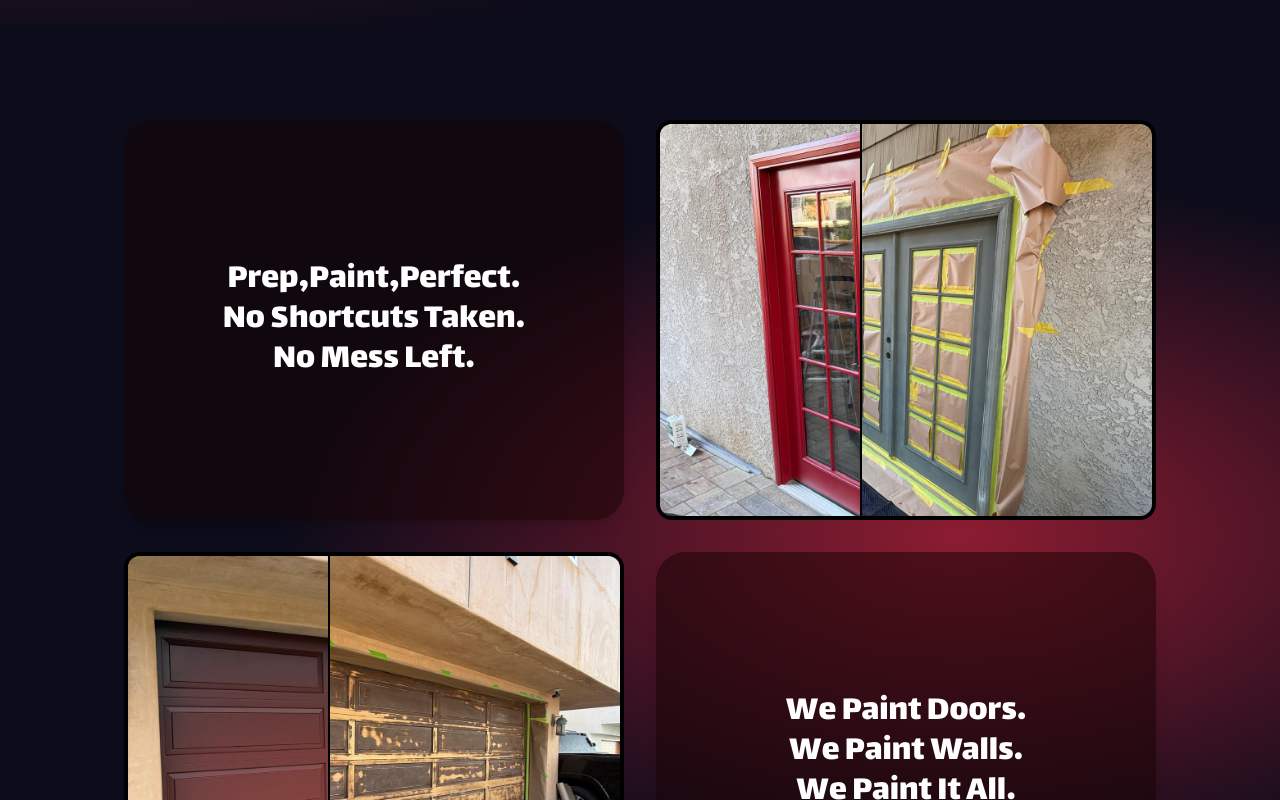
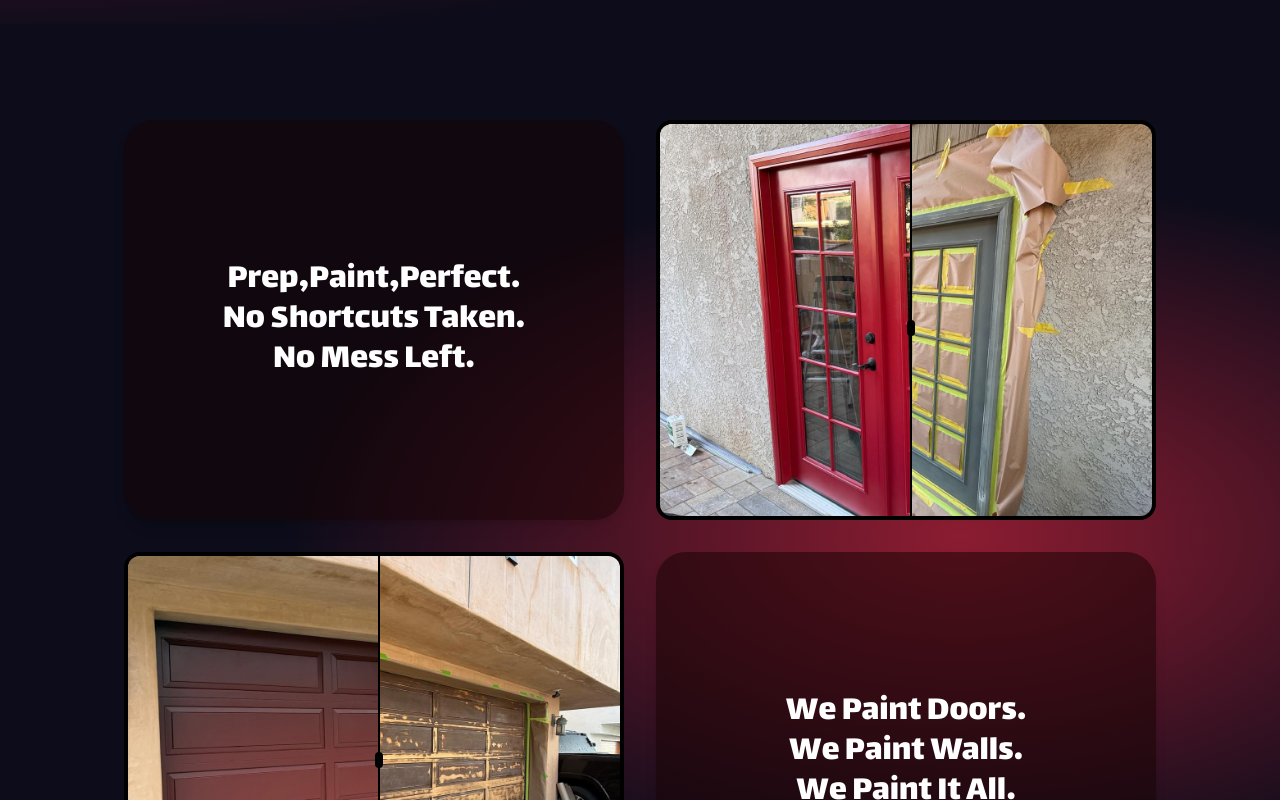
Before and after one commit to NikitaaOvramenko/TCS---Paints, a React (Vite) app in the folder TCS-Paint/: page / in a window 1280 px wide. Shown: the part 1000-1800 px from the top of the page. Built offline with nearby package versions, Linux system fonts and the light colour scheme; no server answers.

Commit message:
updated slider for pictures

```diff
--- a/TCS-Paint/src/Gallery-Page/PictureSection.tsx
+++ b/TCS-Paint/src/Gallery-Page/PictureSection.tsx
@@ -24,6 +24,7 @@ export default function PictureSection() {
             afterSrc={`${pic.afterPic}`}
             width="w-[300px]"
             height="h-[300px]"
+            realWidth={300}
           />
         ))}
       </div>
--- a/TCS-Paint/src/Home-Page/SecondPart.tsx
+++ b/TCS-Paint/src/Home-Page/SecondPart.tsx
@@ -21,6 +21,7 @@ export default function SecondPart() {
           afterSrc={DoorAfter}
           width="w-[180px] lg:w-[500px] "
           height="h-[180px] lg:h-[400px]"
+          realWidth={window.innerWidth >= 1024 ? 500 : 180}
         />
       </div>
       <div className="partTwo flex flex-row  md:flex-row gap-8">
@@ -29,6 +30,7 @@ export default function SecondPart() {
           afterSrc={GarageAfter}
           width="w-[180px] lg:w-[500px] "
           height="h-[180px] lg:h-[400px]"
+          realWidth={window.innerWidth >= 1024 ? 500 : 180}
         />
         <TextPanel
           text={["We Paint Doors.", "We Paint Walls.", "We Paint It All."]}
--- a/TCS-Paint/src/custom-components/BeforeAfterCard.tsx
+++ b/TCS-Paint/src/custom-components/BeforeAfterCard.tsx
@@ -5,37 +5,74 @@ export default function BeforeAfterCard({
   afterSrc,
   width,
   height,
+  realWidth,
 }: {
   beforeSrc: string;
   afterSrc: string;
   width: string;
   height: string;
+  realWidth: number;
 }) {
-  const MAX = 400;
+  const MAX = realWidth;
   const [value, SetValue] = useState(MAX / 2); // start centered
+  const [drag, SetDrag] = useState(false);
+  const [drag2, SetDrag2] = useState(false);
 
-  const handleMove = (event: React.MouseEvent<HTMLDivElement, MouseEvent>) => {
+  const handleTouchMove = (event: React.TouchEvent<HTMLDivElement>) => {
+    if (!drag2) {
+      return;
+    }
+    const rect = event.currentTarget.getBoundingClientRect();
+
+    const x = Math.max(
+      0,
+      Math.min(event.changedTouches[0].clientX - rect.left, rect.width)
+    );
+    SetValue(x);
+  };
+
+  const handleMove = (event: React.MouseEvent<HTMLDivElement>) => {
+    if (!drag) {
+      return;
+    }
     const rect = event.currentTarget.getBoundingClientRect();
     const x = Math.max(0, Math.min(event.clientX - rect.left, rect.width));
     SetValue(x); // direct pixel value
   };
 
+  const handleMouseUp = () => {
+    SetDrag(false);
+  };
+
+  const handleMouseDown = () => {
+    SetDrag(true);
+  };
+
+  const handleTouchDown = () => {
+    SetDrag2(true);
+  };
+
   return (
     <div
       className={`relative flex items-center justify-center ${width} ${height} overflow-hidden rounded-2xl border-4 border-black`}
+      onMouseUp={handleMouseUp}
     >
       {/* Before image */}
       <img
         src={beforeSrc}
         alt="Before"
-        className="absolute z-10 top-0 left-0 w-full h-full object-cover"
+        className="absolute select-none z-10 top-0 left-0 w-full h-full object-cover"
       />
 
-      <div className="w-full h-full relative z-20" onMouseMove={handleMove}>
+      <div
+        className="w-full h-full relative z-20"
+        onMouseMove={handleMove}
+        onTouchMove={handleTouchMove}
+      >
         <img
           src={afterSrc}
           alt="After"
-          className="absolute top-0 left-0 w-full h-full object-cover"
+          className="select-none absolute top-0 left-0 w-full h-full object-cover"
           style={{ clipPath: `inset(0 calc(100% - ${value}px) 0 0)` }}
         />
 
@@ -44,6 +81,12 @@ export default function BeforeAfterCard({
           className="absolute top-0 bottom-0 w-[2px] bg-black cursor-ew-resize"
           style={{ left: `${value}px` }}
         ></div>
+        <div
+          className="z-100 circle-arrow absolute top-[50%] rounded  bg-black w-2 h-4"
+          style={{ left: `calc(${value}px - 3px)` }}
+          onMouseDown={handleMouseDown}
+          onTouchStart={handleTouchDown}
+        ></div>
       </div>
     </div>
   );
```
